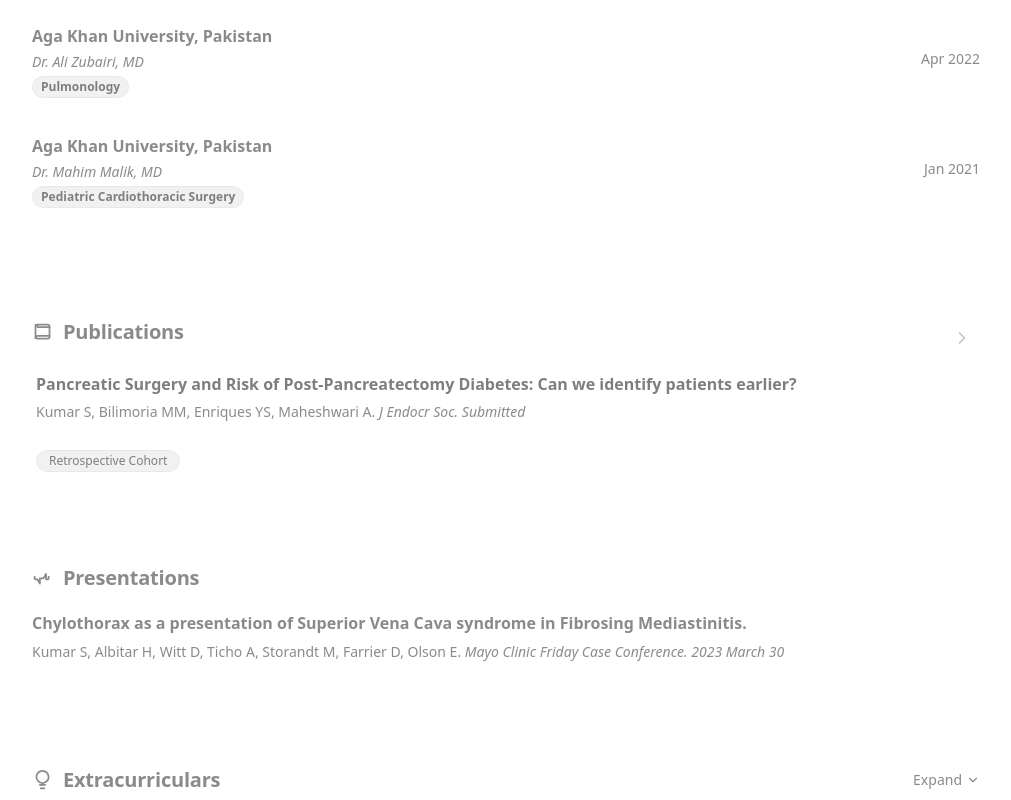
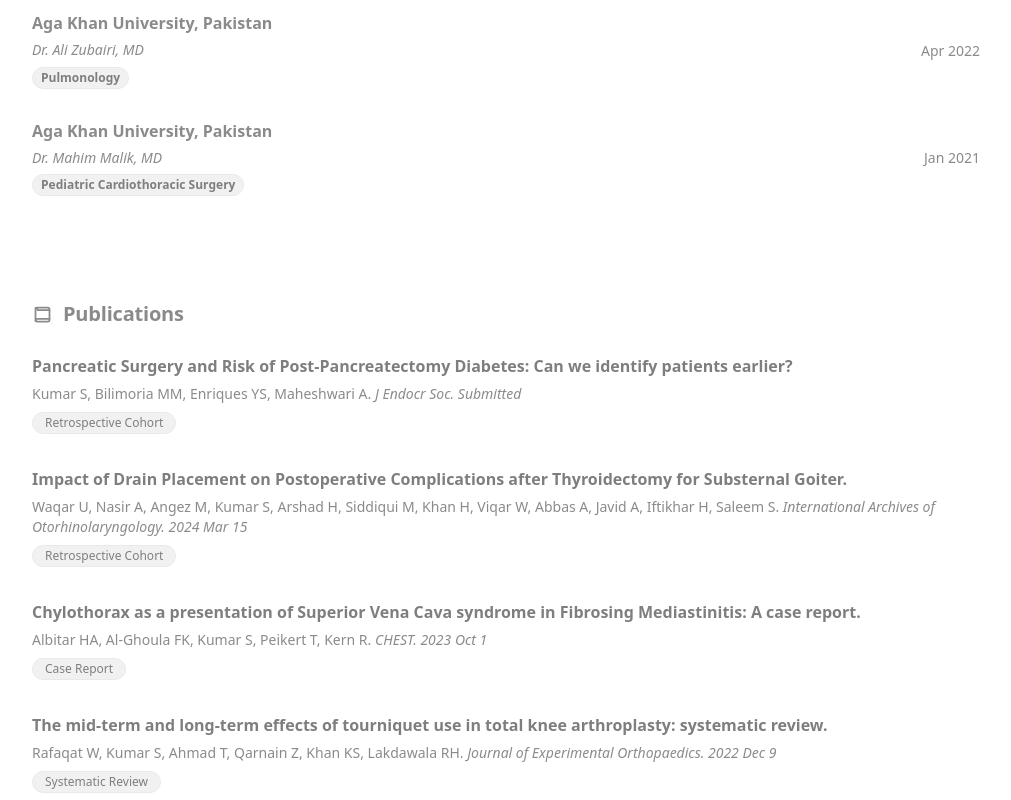
Before and after one commit to itssudhesh/Website-2.0, a Next.js app: page /cv in a window 1280 px wide. Shown: the part 1180-1980 px from the top of the page, without its empty margins (136-1147 px from the left). Built offline with nearby package versions, Linux system fonts and the light colour scheme.

Commit message:
Bug fixes

```diff
--- a/src/app/components/CVSection.tsx
+++ b/src/app/components/CVSection.tsx
@@ -4,7 +4,7 @@
  */
 "use client";
 
-import { RefObject, useRef } from 'react';
+import React, { RefObject, useRef } from 'react';
 import SectionHeader from './SectionHeader';
 import ExperienceItem from './ExperienceItem';
 import PublicationsCarousel, { PublicationsCarouselHandle } from './PublicationsCarousel';
@@ -30,6 +30,7 @@ import {
   SKILLS_DATA
 } from '../constants/cvData';
 import Image from 'next/image';
+import PublicationItem from './PublicationItem';
 
 interface SectionRefs {
   aboutRef: RefObject<HTMLElement | null>;
@@ -188,18 +189,24 @@ export default function CVSection({
               title="Publications"
               icon={<BookIcon color={iconColor} draw={activeSection === 'publications'} />}
             />
-            {PUBLICATIONS_DATA.length > 1 && (
-              <button
-                onClick={() => activeSection === 'publications' && carouselRef.current?.nextSlide()}
-                className="bg-background/80 hover:bg-background/90 rounded-full p-2 transition-all duration-200 disabled:opacity-50 disabled:cursor-not-allowed hover:scale-110"
-                aria-label="Next publication"
-                disabled={activeSection !== 'publications'}
-              >
-                <ChevronRightIcon color="currentColor" size={20} />
-              </button>
+          </div>
+          <div className="space-y-6">
+            {PUBLICATIONS_DATA.length === 0 ? (
+              <div className="text-center text-foreground/60">No publications available</div>
+            ) : (
+              PUBLICATIONS_DATA.map((publication, index) => (
+                <PublicationItem
+                  key={index}
+                  title={publication.title}
+                  authors={publication.authors}
+                  journal={publication.journal}
+                  date={publication.date}
+                  link={publication.link}
+                  studyType={publication.studyType}
+                />
+              ))
             )}
           </div>
-          <PublicationsCarousel ref={carouselRef} publications={PUBLICATIONS_DATA} isActive={publicationsActive !== undefined ? publicationsActive : activeSection === 'publications'} />
         </section>
 
         {/* Presentations Section */}
@@ -294,7 +301,7 @@ export default function CVSection({
             icon={<SettingsIcon color={iconColor} draw={activeSection === 'skills'} />}
           />
 
-          <div className="ml-2 text-foreground/80 text-[15px]">
+          <div className="ml-2 text-foreground/80 text-[15px] leading-tight md:leading-loose">
             {SKILLS_DATA}
           </div>
         </section>
--- a/src/app/components/ExperienceItem.tsx
+++ b/src/app/components/ExperienceItem.tsx
@@ -33,10 +33,10 @@ export default function ExperienceItem({
     <div className={`mb-8 ${className}`}>
       <div className="flex flex-row justify-between items-start md:items-center w-full">
         <div className="flex-1 min-w-0">
-          <div className="flex items-center gap-2">
+          <div className="flex items-center gap-2 mb-1 leading-snug md:mb-2 md:leading-tight">
             <span className="font-bold">{organization}</span>
           </div>
-          <div className="text-foreground/80 text-sm">
+          <div className="text-foreground/80 text-sm mb-1 leading-snug md:mb-2 md:leading-tight">
             <span className="italic">{role}</span>
           </div>
           {specialty && (
--- a/src/app/components/PublicationItem.tsx
+++ b/src/app/components/PublicationItem.tsx
@@ -42,24 +42,20 @@ export default function PublicationItem({
   );
 
   return (
-    <div className={`mb-0 ${className}`}>
-      <div className="flex flex-row justify-between items-start md:items-center w-full">
-        <div className="flex-1 min-w-0 flex flex-col -ml-3">
-          <div className="flex flex-col min-h-[64px] justify-start">
-            <div className="flex items-center gap-2">
+    <div className={`mb-8 ${className}`}>
+      <div className="flex-1 min-w-0">
+        <div className="font-bold leading-tight sm:leading-snug mb-2 block text-lg md:text-2xl text-black">
           {TitleComponent}
         </div>
-            <div className="text-foreground/80 text-sm mt-1">
+        <div className="text-foreground/80 text-sm">
           {authors}. <span className="italic">{journal}. {date}</span>
         </div>
-          </div>
         {studyType && (
-            <span className="inline-block mt-3 px-3 py-0.5 rounded-full bg-neutral-200 text-black border border-neutral-300 text-xs font-medium w-auto max-w-max">
+          <span className="inline-block px-3 py-0.5 rounded-full bg-neutral-200 text-black border border-neutral-300 text-xs font-medium w-auto max-w-max mt-2">
             {studyType}
           </span>
         )}
       </div>
     </div>
-    </div>
   );
 }
```
Also changed, not shown: 1 other file (tests, documents, lock files or other folders). Lines whose indentation alone changed are shown as unchanged.
